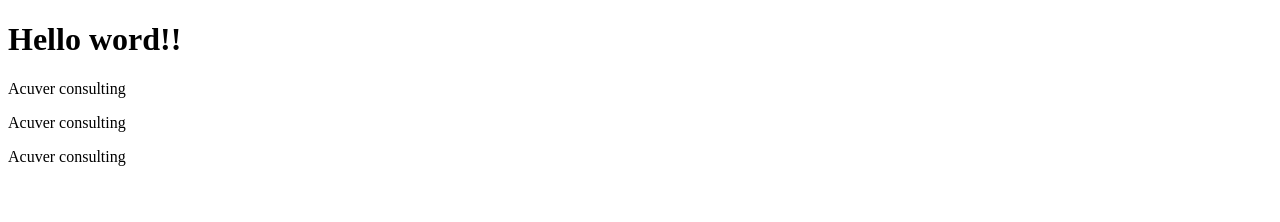
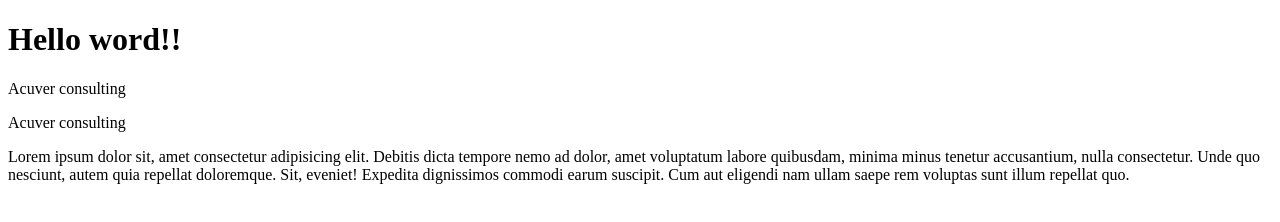
Before and after one commit to Abhishek250620/FrontEnd-HTML-CSS-JS, a plain HTML site: page 1-Project/index.html in a window 1280 px wide. Drawn offline with Linux system fonts and the light colour scheme.

Commit message:
FirstPage

```diff
--- a/1-Project/index.html
+++ b/1-Project/index.html
@@ -12,6 +12,6 @@
     <h1>Hello word!!</h1>
     <p>Acuver consulting</p>
     <p>Acuver consulting</p>
-    <p>Acuver consulting</p>
+    <p>Lorem ipsum dolor sit, amet consectetur adipisicing elit. Debitis dicta tempore nemo ad dolor, amet voluptatum labore quibusdam, minima minus tenetur accusantium, nulla consectetur. Unde quo nesciunt, autem quia repellat doloremque. Sit, eveniet! Expedita dignissimos commodi earum suscipit. Cum aut eligendi nam ullam saepe rem voluptas sunt illum repellat quo.</p>
 </body>
 </html>
```
